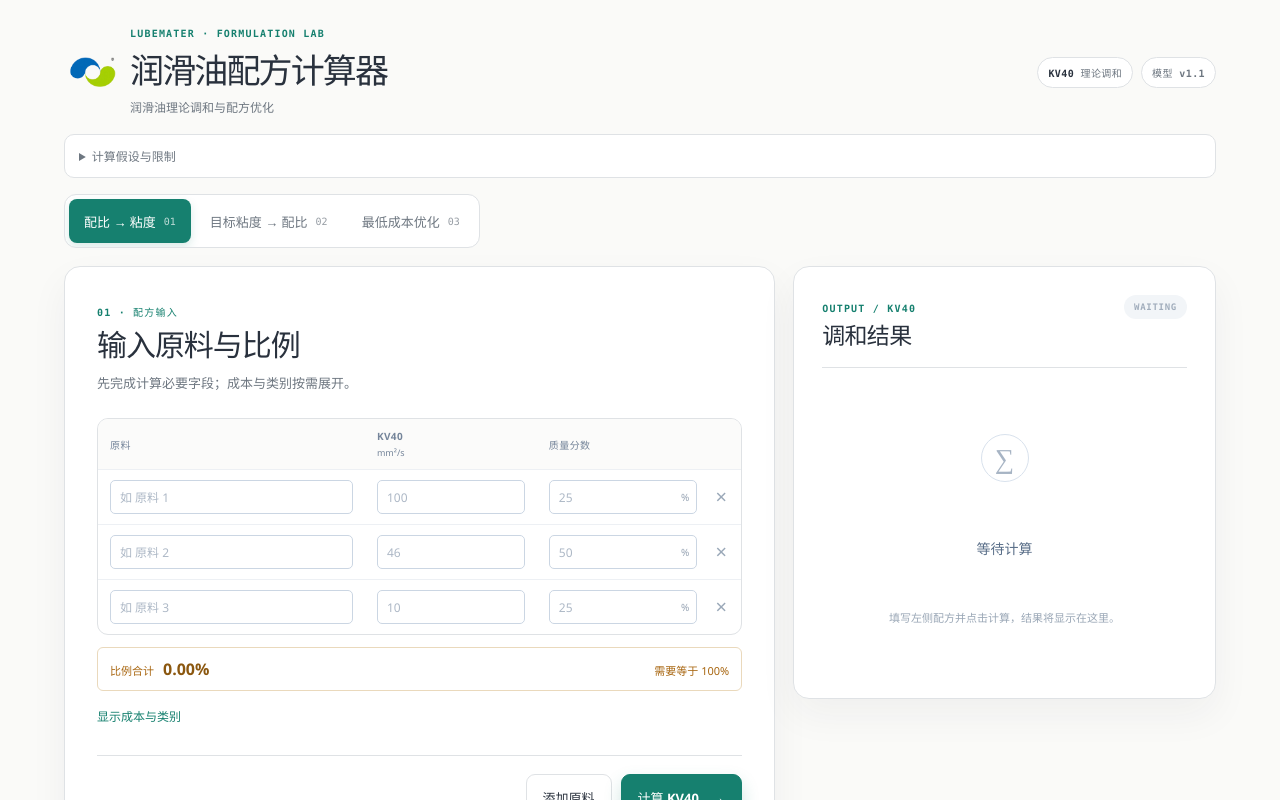
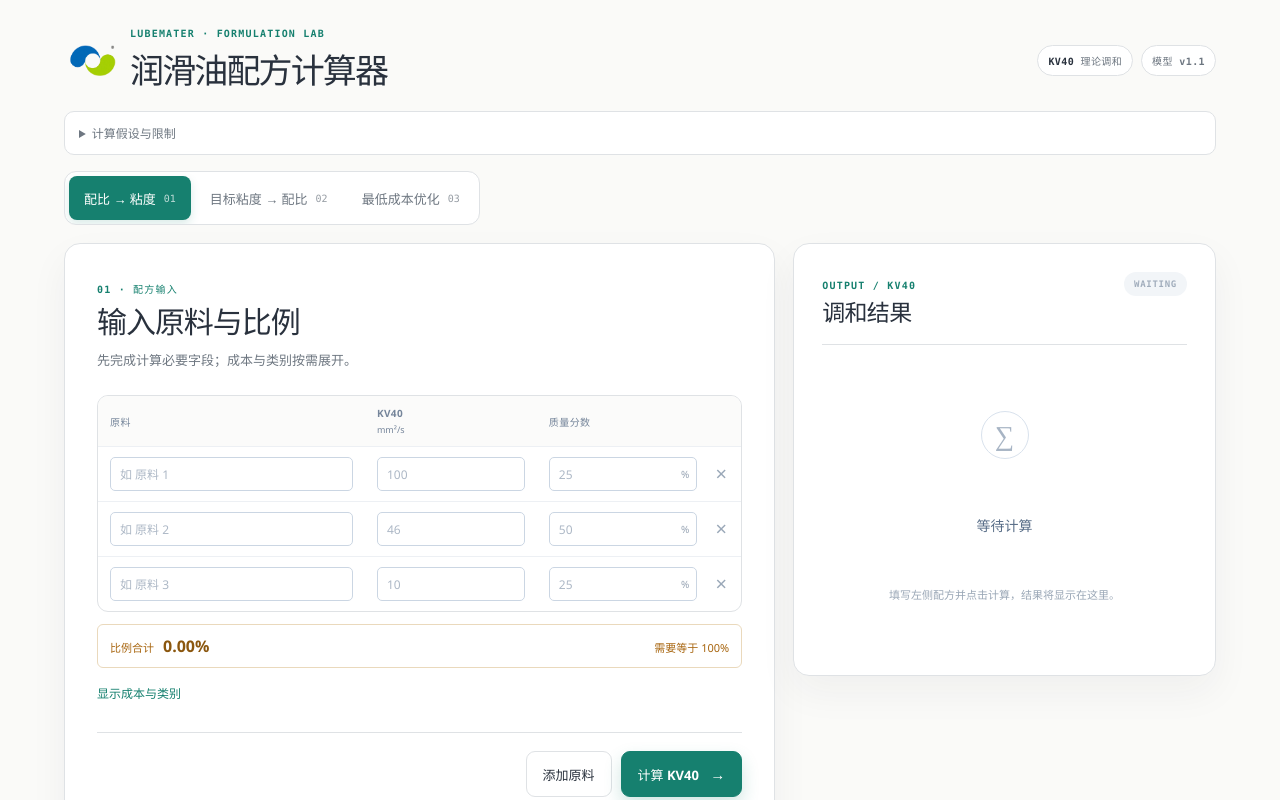
Before and after one commit to kaiz1995/lubricant-viscosity-calculator, a React (Vite) app: page / in a window 1280 px wide. Shown: the top 800 px of the page. Built offline with nearby package versions, Linux system fonts and the light colour scheme.

Commit message:
fix: remove calculator header subtitle

```diff
--- a/src/App.tsx
+++ b/src/App.tsx
@@ -1088,7 +1088,7 @@ export default function App() {
     <div className="app-shell">
       <header className="app-header">
         <img className="brand-logo" src={logo} alt="中科润美 LUBEMATER" />
-        <div className="brand-copy"><p className="kicker">LUBEMATER · FORMULATION LAB</p><h1>润滑油配方计算器</h1><span>润滑油理论调和与配方优化</span></div>
+        <div className="brand-copy"><p className="kicker">LUBEMATER · FORMULATION LAB</p><h1>润滑油配方计算器</h1></div>
         <div className="header-meta"><span className="model-chip"><strong>KV40</strong> 理论调和</span><span className="version-chip">模型 v1.1</span></div>
       </header>
       <details className="assumption-panel"><summary>计算假设与限制</summary><p>当前采用 ASTM D7152（Refutas）双对数调和粘度模型进行理论预测，即对组分粘度作 log10(log10(ν+0.8)) 变换后按比例加权平均。计算结果供配方设计参考，实际粘度以实验检测为准。</p></details>
```
